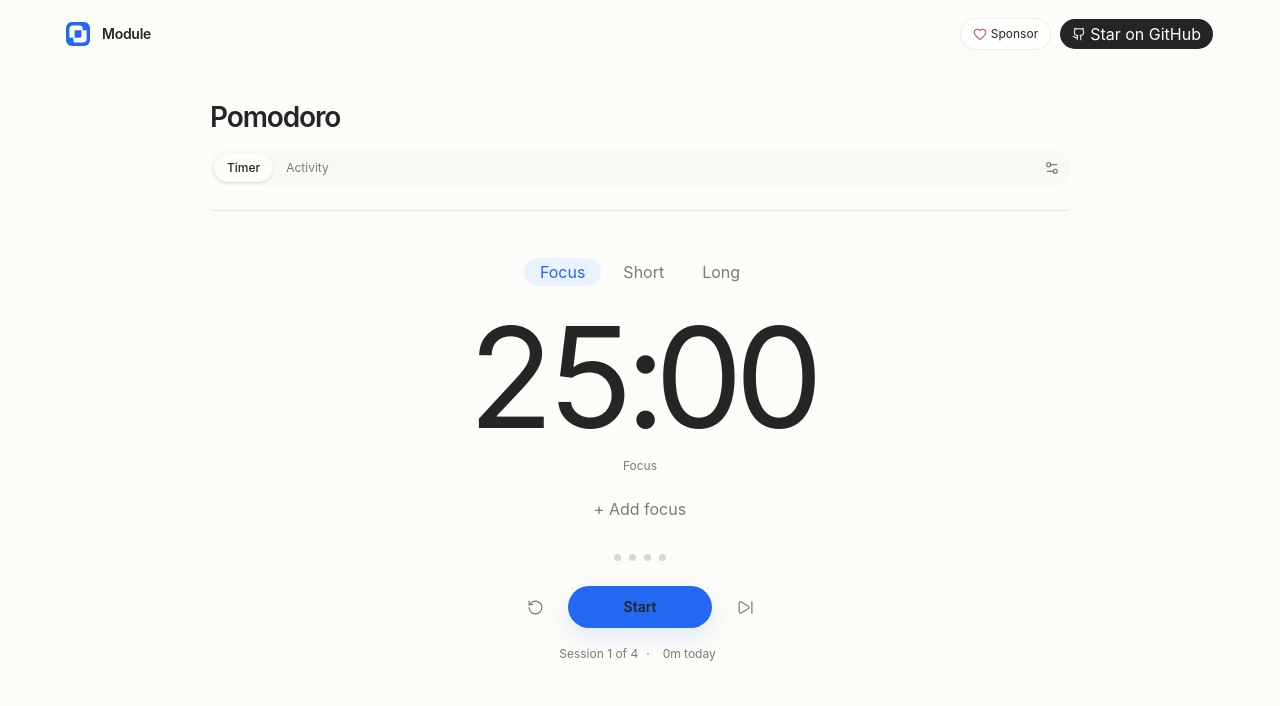
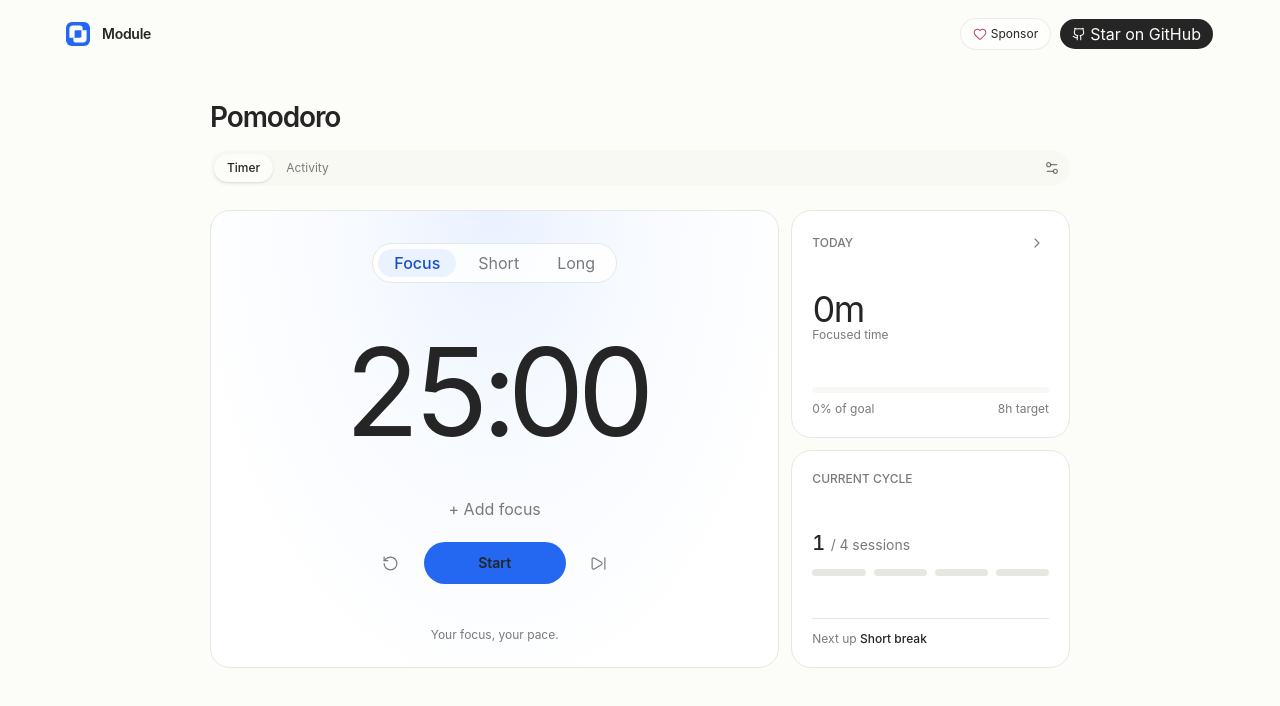
Before and after one commit to howlil/modu-app, a SvelteKit app: page /pomodoro in a window 1280 px wide. Shown: the top 706 px of the page. Built offline with nearby package versions, Linux system fonts and the light colour scheme.

Commit message:
feat(pomodoro): adopt Modu bento layouts for timer and settings

```diff
--- a/src/routes/pomodoro/+page.svelte
+++ b/src/routes/pomodoro/+page.svelte
@@ -5,6 +5,7 @@
   import { Input } from "$lib/components/ui/input/index.js";
   import { Switch } from "$lib/components/ui/switch/index.js";
   import * as Tabs from '$lib/components/ui/tabs/index.js';
+  import * as Card from '$lib/components/ui/card/index.js';
   import ToolHeader from '#lib/components/ToolHeader.svelte';
   import { createWakeLockController } from '#lib/modules/pomodoro/wake-lock.ts';
   import ActivityView from '#lib/modules/pomodoro/components/ActivityView.svelte';
@@ -956,17 +957,18 @@
 
   <div class="mx-auto w-full max-w-[860px] min-w-0">
   {#if activeView === 'timer'}
-    <div class="mx-auto flex min-h-[500px] w-full min-w-0 flex-col items-center justify-center border-y border-border px-3 py-8 text-center max-[760px]:min-h-[460px] max-[760px]:px-2">
-      <div class="mb-8 flex items-center gap-1" role="tablist" aria-label="Timer mode">
+    <div class="grid min-w-0 grid-cols-12 gap-3">
+      <Card.Root class="col-span-12 gap-0 overflow-hidden rounded-[20px] bg-[radial-gradient(ellipse_at_50%_0%,#eaf1ff_0%,#f7faff_34%,#ffffff_77%)] py-0 shadow-none lg:col-span-8">
+        <div class="flex min-h-[456px] flex-col items-center px-3 pb-6 pt-8 text-center sm:px-6">
+          <div class="flex items-center gap-1 rounded-full border border-border bg-white/85 p-1" role="group" aria-label="Timer mode">
             {#each ['focus', 'short', 'long'] as mode}
               {@const typedMode = mode as PomodoroMode}
               <Button
                 variant="ghost"
                 size="sm"
-            role="tab"
-            aria-selected={timer.mode === typedMode}
+                aria-pressed={timer.mode === typedMode}
                 class={timer.mode === typedMode
-              ? 'h-[30px] rounded-full bg-[var(--pomodoro-soft)] px-4 text-meta font-normal text-[var(--pomodoro-accent)] shadow-none hover:bg-[var(--pomodoro-soft)] hover:text-[var(--pomodoro-accent)]'
+                  ? 'h-[30px] rounded-full bg-secondary px-4 text-meta font-medium text-secondary-foreground shadow-none hover:bg-secondary'
                   : 'h-[30px] rounded-full px-4 text-meta font-normal text-muted-foreground shadow-none'}
                 onclick={() => switchPomodoroMode(typedMode)}
               >
@@ -975,11 +977,15 @@
             {/each}
           </div>
 
-      <div class="max-w-full whitespace-nowrap text-[clamp(78px,13vw,140px)] font-normal leading-[0.84] tracking-[-0.075em] tabular-nums max-[420px]:text-[clamp(72px,18vw,104px)]" role="timer" aria-label={`Time remaining: ${formattedTime}`}>
+          <div
+            class="mb-2 mt-12 max-w-full whitespace-nowrap text-[clamp(76px,10vw,122px)] font-normal leading-none tracking-[-0.075em] tabular-nums max-[420px]:text-[clamp(70px,17vw,92px)]"
+            role="timer"
+            aria-label={'Time remaining: ' + formattedTime}
+          >
             {formattedTime}
           </div>
 
-      <div class="mt-5 flex min-h-5 items-center justify-center gap-1 text-meta text-muted-foreground">
+          <div class="flex min-h-4 items-center justify-center gap-1 text-meta text-muted-foreground">
             <span>
               {timer.status === 'paused'
                 ? 'Paused'
@@ -987,21 +993,21 @@
                   ? 'Overtime'
                   : timer.status === 'complete'
                     ? 'Complete'
-                : modeMeta.label}
+                    : timer.status === 'idle' ? '' : modeMeta.label}
             </span>
             {#if protectionTimerLabel}
               <span>· {protectionTimerLabel}</span>
             {/if}
           </div>
 
+          <div class="mt-1 flex h-14 w-full max-w-[330px] items-center justify-center">
             {#if timer.mode === 'focus'}
-        <div class="mt-3 grid min-h-8 w-full max-w-[330px] place-items-center">
               {#if focusEditing}
                 <Input
-              bind:ref={focusInput}
-              class="w-full max-w-[300px] rounded-none border-0 border-b border-border bg-transparent px-2 py-2 text-center text-ui font-normal shadow-none placeholder:text-muted-foreground/60 focus-visible:ring-0"
+                  bind:this={focusInput}
+                  class="w-full max-w-[300px] rounded-none border-0 border-b border-border bg-transparent px-2 py-2 text-center text-ui font-normal shadow-none focus-visible:ring-0"
                   type="text"
-              maxlength={80}
+                  maxlength="80"
                   bind:value={focusDraft}
                   placeholder="What are you focusing on?"
                   aria-label="Focus label"
@@ -1016,64 +1022,43 @@
                     }
                   }}
                 />
-          {:else if focusText}
-            <Button
-              variant="ghost"
-              size="sm"
-              class="group h-auto max-w-full rounded-full px-2 py-2 text-ui font-normal text-foreground shadow-none"
-              onclick={beginFocusEdit}
-            >
-              <span class="truncate">{focusText}</span>
-              <Pencil class="size-3 text-muted-foreground opacity-0 transition-opacity group-hover:opacity-100" strokeWidth={1.7} />
-            </Button>
               {:else}
                 <Button
                   variant="ghost"
                   size="sm"
-              class="h-auto rounded-full px-2 py-2 text-meta font-normal text-muted-foreground shadow-none"
+                  class="h-auto max-w-full rounded-full px-3 py-2 text-meta font-normal text-muted-foreground shadow-none"
                   onclick={beginFocusEdit}
                 >
-              + Add focus
+                  <span class="truncate">{focusText || '+ Add focus'}</span>
+                  {#if focusText}
+                    <Pencil class="size-3 shrink-0 opacity-60" strokeWidth={1.7} />
+                  {/if}
                 </Button>
               {/if}
-        </div>
             {/if}
-
-
-      <div class="mt-6 flex items-center justify-center gap-2" aria-label="Focus cycle">
-        {#each [0, 1, 2, 3] as index}
-          <span
-            class={index < timer.completedFocus
-              ? 'size-[7px] rounded-full bg-[var(--pomodoro-accent)]'
-              : 'size-[7px] rounded-full bg-[#d7d7d1]'}
-            aria-hidden="true"
-          ></span>
-        {/each}
           </div>
 
-      <div class="mt-6 flex items-center justify-center gap-3">
+          <div class="mt-1 flex items-center justify-center gap-3">
             <Button
               variant="ghost"
               size="icon-lg"
-          class="size-10 rounded-full text-muted-foreground shadow-none hover:text-foreground"
+              class="size-10 rounded-full text-muted-foreground shadow-none"
               aria-label="Reset timer"
               title="Reset (R)"
               onclick={handleReset}
             >
               <RotateCcw class="size-[17px]" strokeWidth={1.7} />
             </Button>
-
             <Button
-          class="h-11 min-w-[146px] rounded-full px-6 text-ui font-semibold shadow-[0_8px_20px_rgba(36,104,242,0.12)]"
+              class="h-11 min-w-[144px] rounded-full px-6 text-ui font-semibold shadow-none"
               onclick={handlePrimary}
             >
               {primaryLabel}
             </Button>
-
             <Button
               variant="ghost"
               size="icon-lg"
-          class="size-10 rounded-full text-muted-foreground shadow-none hover:text-foreground"
+              class="size-10 rounded-full text-muted-foreground shadow-none"
               aria-label="Skip session"
               title="Skip (S)"
               onclick={handleSkip}
@@ -1082,39 +1067,71 @@
             </Button>
           </div>
 
-      <div class="mt-4 flex items-center justify-center gap-2 text-meta text-muted-foreground">
-        <span>
-          {timer.completedFocus >= 4
-            ? 'Long break next'
-            : `Session ${Math.min(timer.completedFocus + 1, 4)} of 4`}
-        </span>
-        <span aria-hidden="true">·</span>
+          {#if timer.status === 'complete' || timer.status === 'overtime'}
+            <p class="mt-3 text-meta text-muted-foreground">
+              {timer.status === 'overtime' ? 'Focus target reached.' : timer.mode === 'focus' ? 'Focus complete.' : 'Break complete.'}
+            </p>
+          {/if}
+          <div class="mt-auto pt-6 text-meta text-muted-foreground">Your focus, your pace.</div>
+        </div>
+      </Card.Root>
+
+      <div class="col-span-12 grid min-w-0 grid-cols-2 gap-3 lg:col-span-4 lg:grid-cols-1">
+        <Card.Root class="min-w-0 justify-between gap-3 rounded-[20px] p-4 shadow-none sm:p-5">
+          <div class="flex items-center justify-between">
+            <h2 class="m-0 text-meta font-medium text-muted-foreground">TODAY</h2>
             <Button
+              size="icon-xs"
               variant="ghost"
-          size="xs"
-          class="h-auto rounded-full px-1 py-0 text-meta font-normal text-muted-foreground shadow-none hover:text-foreground"
+              class="rounded-full text-muted-foreground"
+              aria-label="View focus activity"
               onclick={() => (activeView = 'activity')}
             >
-          {formatFocusTotal(todayFocusMs)} today
+              <ChevronRight class="size-4" strokeWidth={1.7} />
             </Button>
           </div>
+          <div>
+            <strong class="block whitespace-nowrap text-[clamp(24px,4vw,36px)] font-normal tracking-[-0.05em] tabular-nums">{formatFocusTotal(todayFocusMs)}</strong>
+            <span class="text-meta text-muted-foreground">Focused time</span>
+          </div>
+          <div>
+            <div
+              class="h-1.5 overflow-hidden rounded-full bg-muted"
+              role="progressbar"
+              aria-label="Today's focus goal"
+              aria-valuemin="0"
+              aria-valuemax="100"
+              aria-valuenow={Math.min(100, Math.round((todayFocusMs / goalMs) * 100))}
+            >
+              <div class="h-full rounded-full bg-primary transition-[width]" style:width={Math.min(100, (todayFocusMs / goalMs) * 100) + '%'}></div>
+            </div>
+            <div class="mt-2 flex flex-wrap justify-between gap-1 text-meta text-muted-foreground">
+              <span>{Math.round((todayFocusMs / goalMs) * 100)}% of goal</span>
+              <span>{dailyGoalHours}h target</span>
+            </div>
+          </div>
+        </Card.Root>
 
-      {#if timer.status === 'complete' || timer.status === 'overtime'}
-        <p class="mt-4 min-h-5 text-meta font-normal text-muted-foreground">
-          <span class="font-medium text-foreground">
-            {timer.status === 'overtime'
-              ? 'Focus target reached.'
-              : timer.mode === 'focus'
-                ? 'Focus complete.'
-                : 'Break complete.'}
-          </span>
-          {timer.status === 'overtime'
-            ? ' Continue while the flow lasts.'
-            : timer.mode === 'focus'
-              ? ' Take a break.'
-              : ' Ready to focus.'}
-        </p>
-      {/if}
+        <Card.Root class="min-w-0 justify-between gap-3 rounded-[20px] p-4 shadow-none sm:p-5">
+          <div class="flex items-center justify-between gap-2">
+            <h2 class="m-0 text-meta font-medium text-muted-foreground">CURRENT CYCLE</h2>
+          </div>
+          <div>
+            <div class="text-title-lg font-medium tabular-nums">
+              {Math.min(timer.completedFocus + 1, 4)}
+              <span class="text-ui font-normal text-muted-foreground">/ 4 sessions</span>
+            </div>
+            <div class="mt-3 flex items-center gap-2" aria-label={timer.completedFocus + ' of 4 focus sessions completed'}>
+              {#each [0, 1, 2, 3] as index}
+                <span class={index < timer.completedFocus ? 'h-[7px] flex-1 rounded-full bg-primary' : 'h-[7px] flex-1 rounded-full bg-border'} aria-hidden="true"></span>
+              {/each}
+            </div>
+          </div>
+          <div class="border-t border-border pt-3 text-meta text-muted-foreground">
+            Next up <strong class="font-medium text-foreground">{MODE_META[getNextMode(timer)].label}</strong>
+          </div>
+        </Card.Root>
+      </div>
     </div>
   {:else if activeView === 'activity'}
     <ActivityView
@@ -1151,49 +1168,51 @@
       </div>
 
         {#if settingsPanel === 'main'}
+          <div class="grid grid-cols-12 gap-3">
+            <Card.Root class="col-span-12 gap-4 rounded-[20px] p-5 shadow-none sm:col-span-7">
               <div>
-          <div class="mb-2 text-meta font-medium text-muted-foreground">Timer</div>
-
-          {#each [
-            ['focus', 'Focus', 180],
-            ['short', 'Short', 60],
-            ['long', 'Long', 120]
-          ] as row}
+                <h3 class="m-0 text-ui font-medium">Timer durations</h3>
+                <p class="mt-1 text-meta text-muted-foreground">Set the length of each session.</p>
+              </div>
+              <div class="grid grid-cols-3 gap-2">
+                {#each [['focus', 'Focus', 180], ['short', 'Short', 60], ['long', 'Long', 120]] as row}
                   {@const timerMode = row[0] as PomodoroMode}
-            <label class="grid min-h-10 grid-cols-[1fr_90px] items-center gap-3 text-meta">
-              {row[1]}
+                  <label class="flex min-w-0 flex-col items-center gap-2 rounded-xl border border-border bg-muted p-3 text-meta text-muted-foreground">
+                    <span>{row[1]}</span>
                     <Input
                       type="number"
                       min="1"
                       max={row[2]}
-                class="h-8 text-right text-meta"
+                      aria-label={row[1] + ' duration in minutes'}
+                      class="h-8 w-full max-w-[76px] border-0 bg-transparent px-1 text-center text-title-lg font-medium text-foreground shadow-none focus-visible:ring-1"
                       value={durations[timerMode]}
                       onchange={(event) => updateDuration(timerMode, event.currentTarget.value)}
                     />
+                    <span>minutes</span>
                   </label>
                 {/each}
               </div>
+            </Card.Root>
 
-        <div class="mt-4 border-t pt-4">
-          <div class="mb-1 text-meta font-medium text-muted-foreground">Automation</div>
-
+            <Card.Root class="col-span-12 gap-3 rounded-[20px] p-5 shadow-none sm:col-span-5">
+              <div>
+                <h3 class="m-0 text-ui font-medium">Automation</h3>
+                <p class="mt-1 text-meta text-muted-foreground">Control your focus rhythm.</p>
+              </div>
               {#each [
                 ['autoStartBreaks', 'Auto-start breaks'],
                 ['autoStartFocus', 'Auto-start focus'],
                 ['overtime', 'Count overtime']
               ] as option}
                 {@const key = option[0] as keyof PomodoroPreferences}
-            <div class="flex h-10 w-full items-center justify-between gap-4 px-1 text-meta">
+                <div class="flex min-h-9 items-center justify-between gap-3 border-t border-border pt-2 text-ui">
                   <span>{option[1]}</span>
-              <Switch
-                checked={preferences[key]}
-                aria-label={option[1]}
-                onclick={() => togglePreference(key)}
-              />
+                  <Switch checked={preferences[key]} aria-label={option[1]} onclick={() => togglePreference(key)} />
                 </div>
               {/each}
-        </div>
+            </Card.Root>
 
+            <Card.Root class="col-span-12 gap-0 rounded-[20px] p-5 shadow-none sm:col-span-7">
               <FocusProtectionSettings
                 enabled={focusProtectionEnabled}
                 {blockedDomains}
@@ -1203,72 +1222,41 @@
                 onBlocklistChange={updateBlockedDomains}
                 onManage={() => openSettingsPanel('blocked-sites')}
               />
+            </Card.Root>
 
-        <div class="mt-4 border-t pt-4">
-          <div class="mb-1 text-meta font-medium text-muted-foreground">System</div>
-
-          <div class="flex h-10 w-full items-center justify-between gap-4 px-1 text-meta">
-            <span>
-              Notifications
-              {#if !notificationsSupported}
-                <span class="ml-1 text-meta text-muted-foreground">Unavailable</span>
-              {/if}
-            </span>
-            <Switch
-              checked={notificationsEnabled}
-              aria-label="Notifications"
-              disabled={!notificationsSupported}
-              onclick={toggleNotifications}
-            />
+            <Card.Root class="col-span-12 gap-2 rounded-[20px] p-5 shadow-none sm:col-span-5">
+              <div>
+                <h3 class="m-0 text-ui font-medium">Sounds & system</h3>
+                <p class="mt-1 text-meta text-muted-foreground">Quiet feedback and device options.</p>
               </div>
-
-          <div class="flex h-10 w-full items-center justify-between gap-4 px-1 text-meta">
+              <div class="flex min-h-9 items-center justify-between gap-2 border-t border-border pt-2 text-ui">
                 <span>Sound</span>
-            <Switch
-              checked={soundEnabled}
-              aria-label="Sound"
-              onclick={toggleSound}
-            />
+                <Switch checked={soundEnabled} aria-label="Sound" onclick={toggleSound} />
               </div>
-
-          <Button
-            variant="ghost"
-            class="flex h-10 w-full items-center justify-between rounded-full px-1 text-meta font-normal"
-            onclick={() => openSettingsPanel('ringtone')}
-          >
+              <Button variant="ghost" class="flex h-10 w-full items-center justify-between rounded-full px-1 text-ui font-normal" onclick={() => openSettingsPanel('ringtone')}>
                 <span>Ringtone</span>
-            <span class="inline-flex items-center gap-2 text-meta text-muted-foreground">
+                <span class="inline-flex items-center gap-1 text-meta text-muted-foreground">
                   {RINGTONE_OPTIONS.find((option) => option.id === ringtone)?.label ?? 'Soft chime'}
                   <ChevronRight class="size-3.5" strokeWidth={1.7} />
                 </span>
               </Button>
+              <div class="flex min-h-9 items-center justify-between gap-2 border-t border-border pt-2 text-ui">
+                <span>Notifications {#if !notificationsSupported}<span class="text-meta text-muted-foreground">Unavailable</span>{/if}</span>
+                <Switch checked={notificationsEnabled} aria-label="Notifications" disabled={!notificationsSupported} onclick={toggleNotifications} />
+              </div>
+              <div class="flex min-h-9 items-center justify-between gap-2 border-t border-border pt-2 text-ui">
+                <span>Keep screen awake {#if !wakeLockSupported}<span class="text-meta text-muted-foreground">Unavailable</span>{/if}</span>
+                <Switch checked={preferences.keepAwake} aria-label="Keep screen awake" disabled={!wakeLockSupported} onclick={() => togglePreference('keepAwake')} />
+              </div>
+            </Card.Root>
 
-          <div class="flex h-10 w-full items-center justify-between gap-4 px-1 text-meta">
-            <span>
-              Keep screen awake
-              {#if !wakeLockSupported}
-                <span class="ml-1 text-meta text-muted-foreground">Unavailable</span>
-              {/if}
-            </span>
-            <Switch
-              checked={preferences.keepAwake}
-              aria-label="Keep screen awake"
-              disabled={!wakeLockSupported}
-              onclick={() => togglePreference('keepAwake')}
-            />
-          </div>
-        </div>
-
-        <div class="mt-4 border-t pt-4">
-          <div class="mb-1 text-meta font-medium text-muted-foreground">Data</div>
-          <Button
-            variant="ghost"
-            class="flex h-10 w-full items-center justify-between rounded-full px-1 text-meta font-normal"
-            onclick={() => openSettingsPanel('data')}
-          >
-            <span>Export & delete data</span>
-            <ChevronRight class="size-3.5 text-muted-foreground" strokeWidth={1.7} />
+            <Card.Root class="col-span-12 gap-2 rounded-[20px] p-5 shadow-none">
+              <h3 class="m-0 text-ui font-medium">Your data</h3>
+              <p class="text-meta text-muted-foreground">Timer settings and focus history stay in your browser.</p>
+              <Button variant="outline" size="sm" class="mt-1 w-fit rounded-full shadow-none" onclick={() => openSettingsPanel('data')}>
+                Export & delete data <ChevronRight class="size-3.5" strokeWidth={1.7} />
               </Button>
+            </Card.Root>
           </div>
         {:else if settingsPanel === 'blocked-sites'}
           <FocusProtectionSettings
```
Lines whose indentation alone changed are shown as unchanged.
